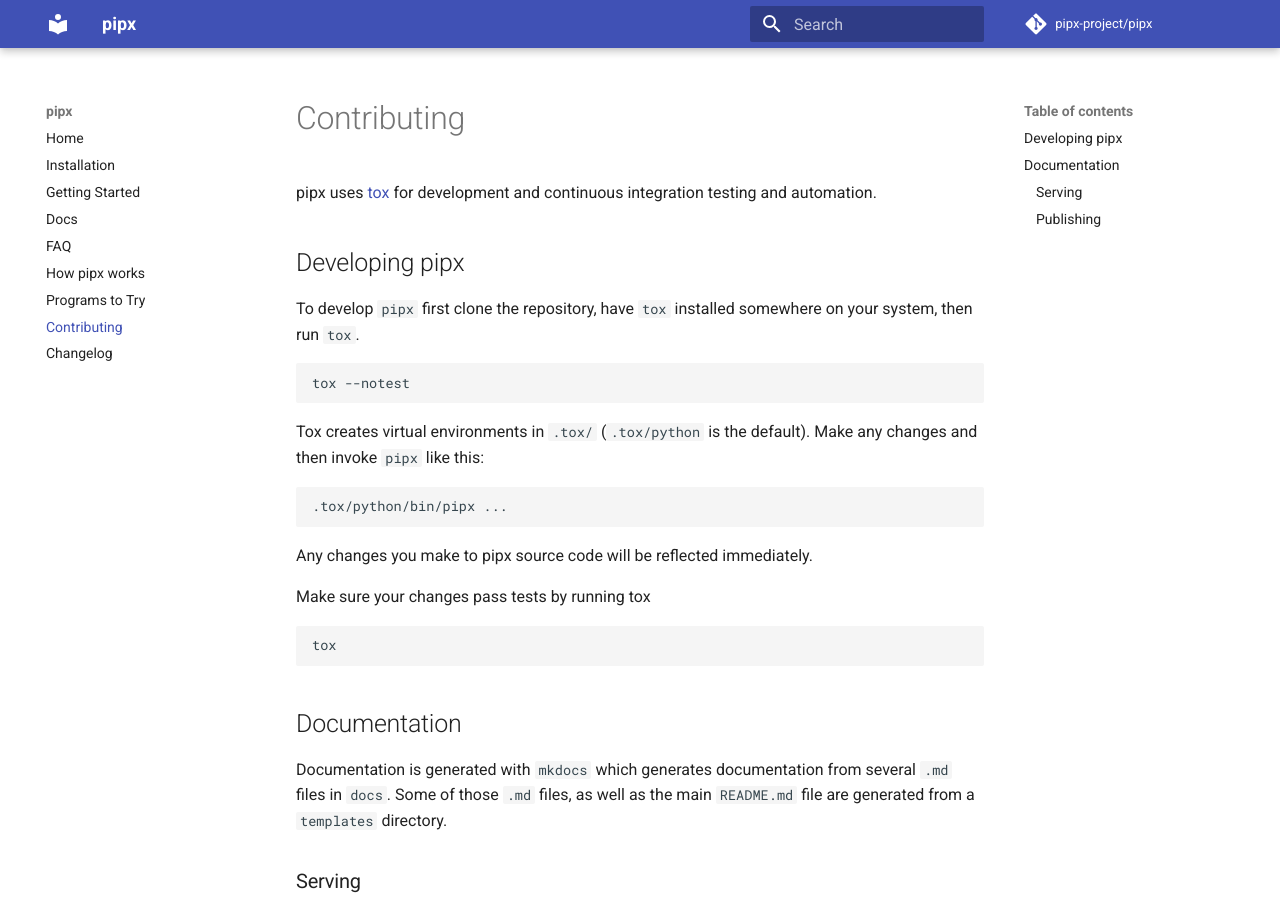
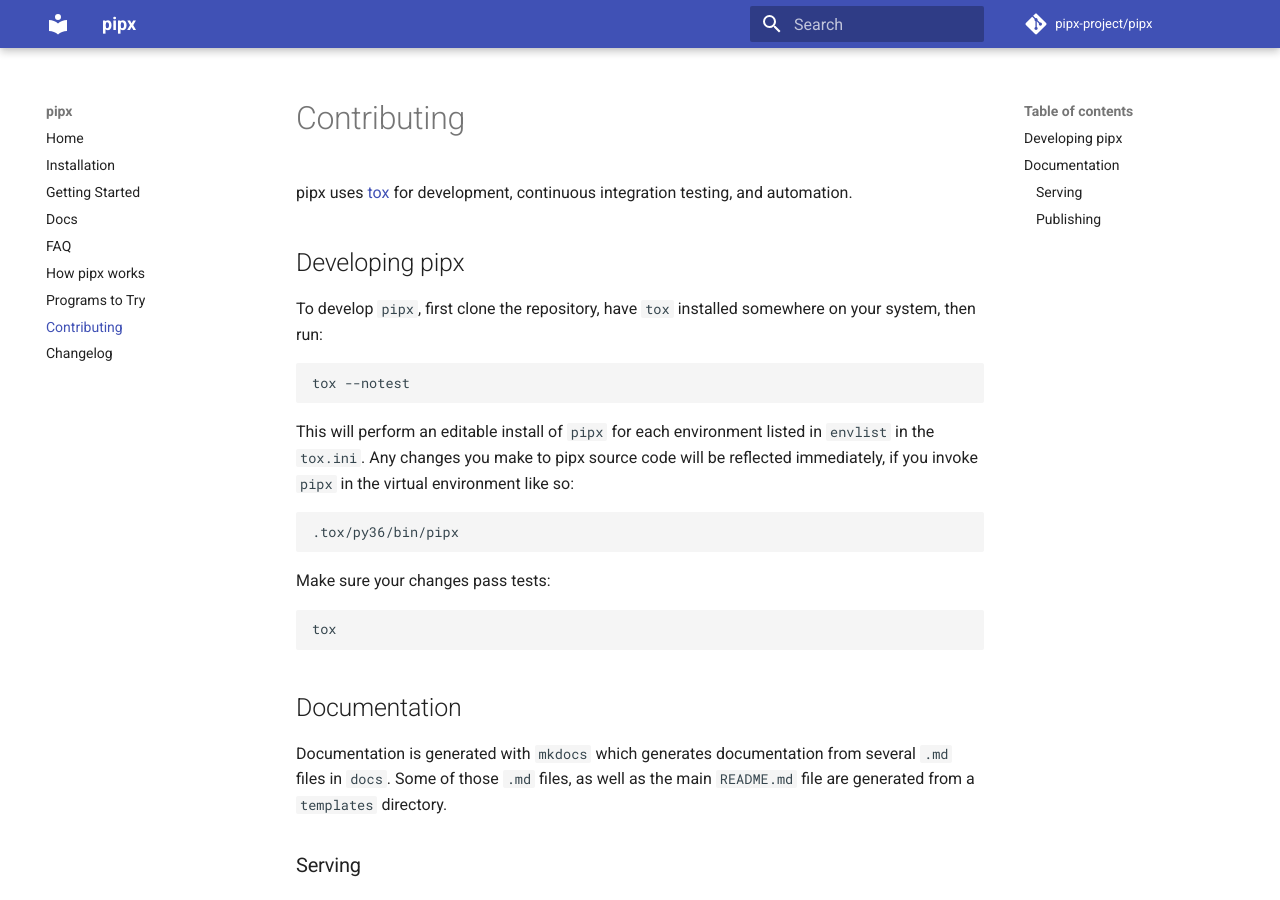
Before and after one commit to pypa/pipx, an MkDocs documentation site: the page built from docs/contributing.md, in a window 1280 px wide and 900 px high. Built offline with MkDocs 1.6.1 and Material for MkDocs 9.7.7, drawn with Linux system fonts in a browser that asks for light colours; comment, search, counter and statistics services are not loaded.

Commit message:
py36 is a recognized factor, python doesn't mean anything. also other adjustments

````diff
--- a/docs/contributing.md
+++ b/docs/contributing.md
@@ -1,18 +1,17 @@
-pipx uses [tox](https://pypi.org/project/tox/) for development and continuous integration testing and automation.
+pipx uses [tox](https://pypi.org/project/tox/) for development, continuous integration testing, and automation.
 
 ## Developing pipx
-To develop `pipx` first clone the repository, have `tox` installed somewhere on your system, then run `tox`.
+To develop `pipx`, first clone the repository, have `tox` installed somewhere on your system, then run:
 ```
 tox --notest
 ```
 
-Tox creates virtual environments in `.tox/` (`.tox/python` is the default). Make any changes and then invoke `pipx` like this:
+This will perform an editable install of `pipx` for each environment listed in `envlist` in the `tox.ini`. Any changes you make to pipx source code will be reflected immediately, if you invoke `pipx` in the virtual environment like so:
 ```
-.tox/python/bin/pipx ...
+.tox/py36/bin/pipx
 ```
-Any changes you make to pipx source code will be reflected immediately.
 
-Make sure your changes pass tests by running tox
+Make sure your changes pass tests:
 ```
 tox
 ```
````
Also changed, not shown: 2 other files.
